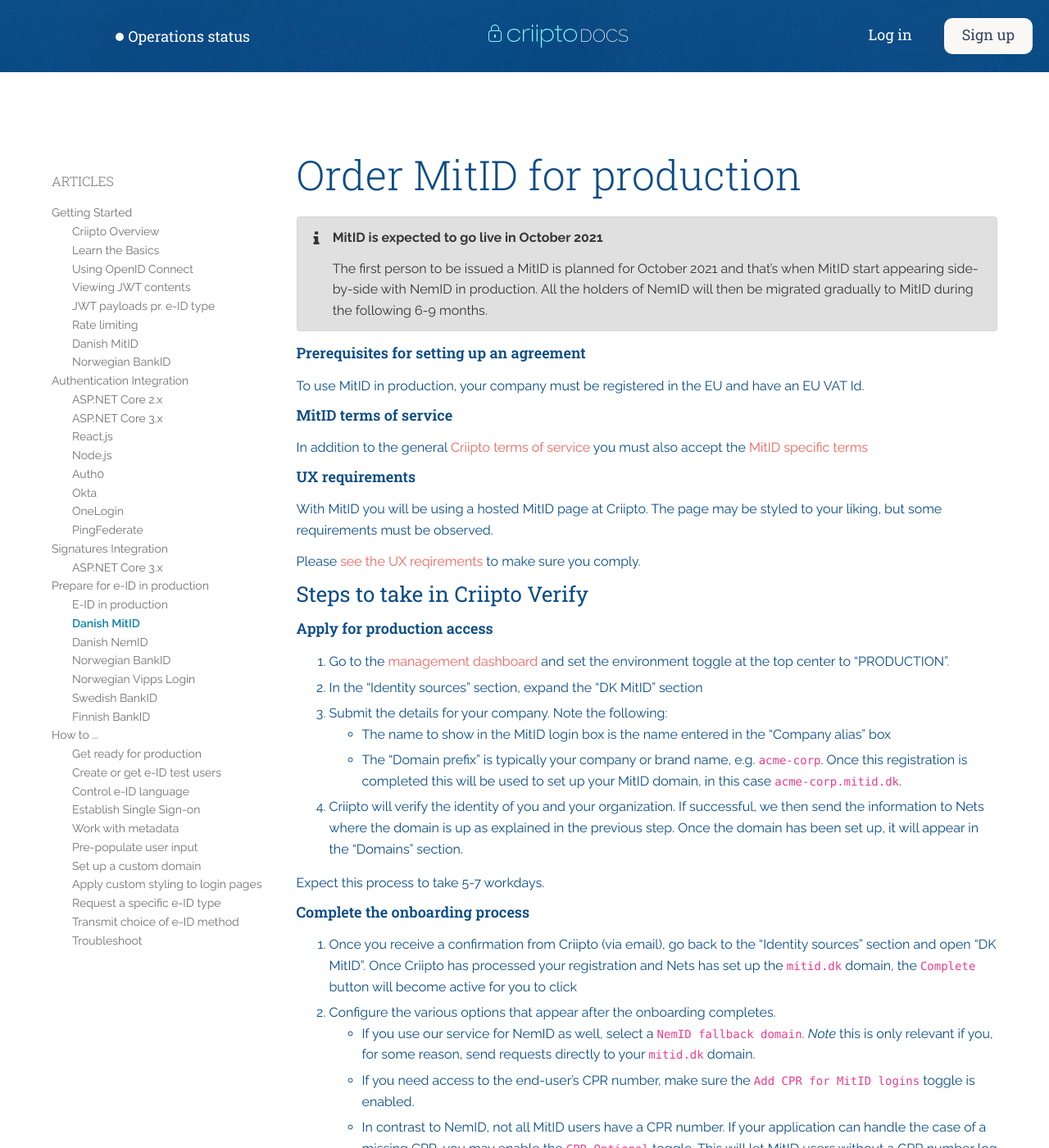
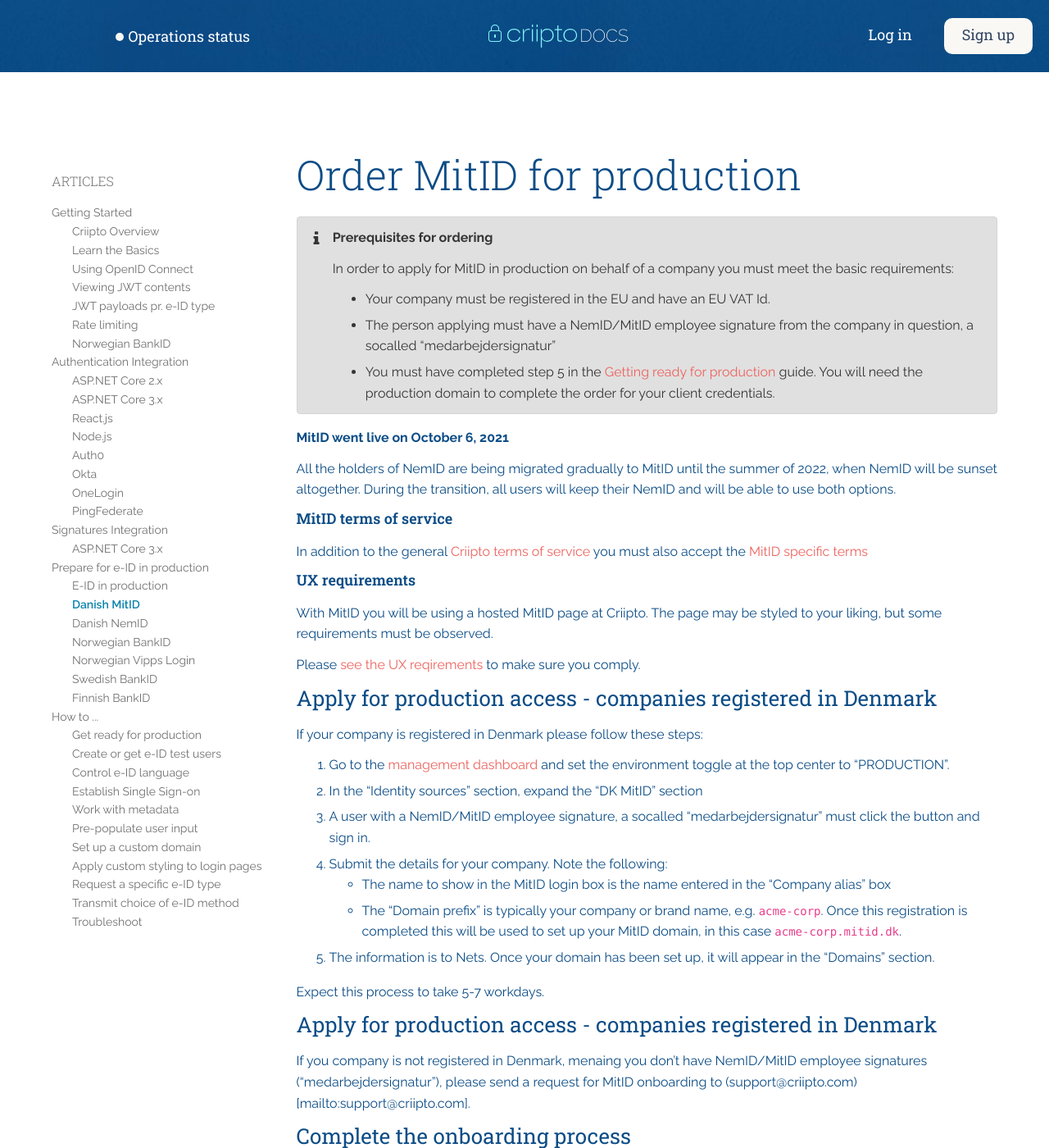
Before and after one commit to criipto/docs-old, a Jekyll site: the page built from eid-specifics/order-dk-mitid.md, in a window 1280 px wide and 1400 px high. Shown: the whole window at 82% size. Built offline with Jekyll 4.4.1, drawn with Linux system fonts in a browser that asks for light colours; some web fonts are replaced; some of the changed text lies outside the part shown.

Commit message:
Updated MitID onboarding info

```diff
--- a/_includes/sidebar.html
+++ b/_includes/sidebar.html
@@ -22,9 +22,6 @@
 				</li>
 				<li class="{% if '/getting-started/rate-limiting/' == page.url %}active{% endif %}">
 					<a href="{% link getting-started/rate-limiting.md %}">Rate limiting</a>
-				</li>
-				<li class="{% if '/getting-started/dk-mitid/' == page.url %}active{% endif %}">
-					<a href="{% link getting-started/dk-mitid.md %}">Danish MitID</a>
 				</li>
 				<li class="{% if '/getting-started/no-bankid/' == page.url %}active{% endif %}">
 					<a href="{% link getting-started/no-bankid.md %}">Norwegian BankID</a>
--- a/_includes/snippets/mitid-onboard-complete.md
+++ b/_includes/snippets/mitid-onboard-complete.md
@@ -1,5 +1,8 @@
-### Complete the onboarding process
-1. Once you receive a confirmation from Criipto (via email), go back to the "Identity sources" section and open "DK MitID". Once Criipto has processed your registration and Nets has set up the `mitid.dk` domain, the `Complete` button will become active for you to click
+## Complete the onboarding process
+
+Once you receive a confirmation from Criipto (via email), go back to the "Identity sources" section and open "DK MitID". Nets has now set up the `mitid.dk` domain, and the **Complete** button will be active for you to click.
+
+1. Click the **Complete** button in the MitID section to finish the registration process
 2. Configure the various options that appear after the onboarding completes.
     - If you use our service for NemID as well, select a `NemID fallback domain`. *Note* this is only relevant if you, for some reason, send requests directly to your `mitid.dk` domain.
     - If you need access to the end-user's CPR number, make sure the `Add CPR for MitID logins` toggle is enabled.
--- a/eid-specifics/order-dk-mitid.md
+++ b/eid-specifics/order-dk-mitid.md
@@ -8,16 +8,20 @@
 
 {% iconnote info %}
 
-**MitID is expected to go live in October 2021**
+**Prerequisites for ordering**
 
-The first person to be issued a MitID is planned for October 2021 and that's when MitID start appearing side-by-side with NemID
-in production. All the holders of NemID will then be migrated gradually to MitID during the following 6-9 months.
+In order to apply for MitID in production on behalf of a company you must meet the basic requirements:
+
+- Your company must be registered in the EU and have an EU VAT Id.
+- The person applying must have a NemID/MitID employee signature from the company in question, a socalled "medarbejdersignatur"
+- You must have completed step 5 in the [Getting ready for production](/how-to/get-ready-for-production) guide. You will need the production domain to complete the order for your client credentials.
 
 {% endiconnote %}
 
-### Prerequisites for setting up an agreement
+**MitID went live on October 6, 2021**
 
-To use MitID in production, your company must be registered in the EU and have an EU VAT Id.
+All the holders of NemID are being migrated gradually to MitID until the summer of 2022, when NemID will be sunset altogether.
+During the transition, all users will keep their NemID and will be able to use both options.
 
 ### MitID terms of service
 
@@ -30,16 +34,21 @@
 
 Please [see the UX reqirements](/eid-specifics/mitid-ux-reqs) to make sure you comply.
 
-## Steps to take in Criipto Verify
+## Apply for production access - companies registered in Denmark
+If your company is registered in Denmark please follow these steps:
 
-### Apply for production access
 1. Go to the [management dashboard](https://manage.criipto.id) and set the environment toggle at the top center to "PRODUCTION".
 2. In the "Identity sources" section, expand the "DK MitID" section
+3. A user with a NemID/MitID employee signature, a socalled "medarbejdersignatur" must click the button and sign in.
 3. Submit the details for your company. Note the following:
   - The name to show in the MitID login box is the name entered in the "Company alias" box
   - The "Domain prefix" is typically your company or brand name, e.g. `acme-corp`. Once this registration is completed this will be used to set up your MitID domain, in this case `acme-corp.mitid.dk`.
-4. Criipto will verify the identity of you and your organization. If successful, we then send the information to Nets where the domain is up as explained in the previous step. Once the domain has been set up, it will appear in the "Domains" section.
+4. The information is to Nets. Once your domain has been set up, it will appear in the "Domains" section.
 
 Expect this process to take 5-7 workdays.
 
+## Apply for production access - companies registered in Denmark
+
+If you company is not registered in Denmark, menaing you don't have NemID/MitID employee signatures ("medarbejdersignatur"), please send a request for MitID onboarding to (support@criipto.com)[mailto:support@criipto.com].
+
 {% include snippets/mitid-onboard-complete.md %}
```
